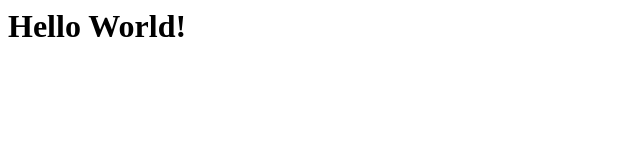
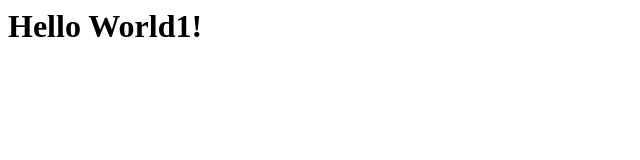
Before and after one commit to nilesh1204/my-app, a plain HTML site: page index.html in a window 1280 px wide. Shown: the full height of the page, 0-640 px from the left. Drawn offline with Linux system fonts and the light colour scheme.

Commit message:
Update index.html

```diff
--- a/index.html
+++ b/index.html
@@ -1 +1 @@
-<h1>Hello World!</h1>
+<h1>Hello World1!</h1>
```
